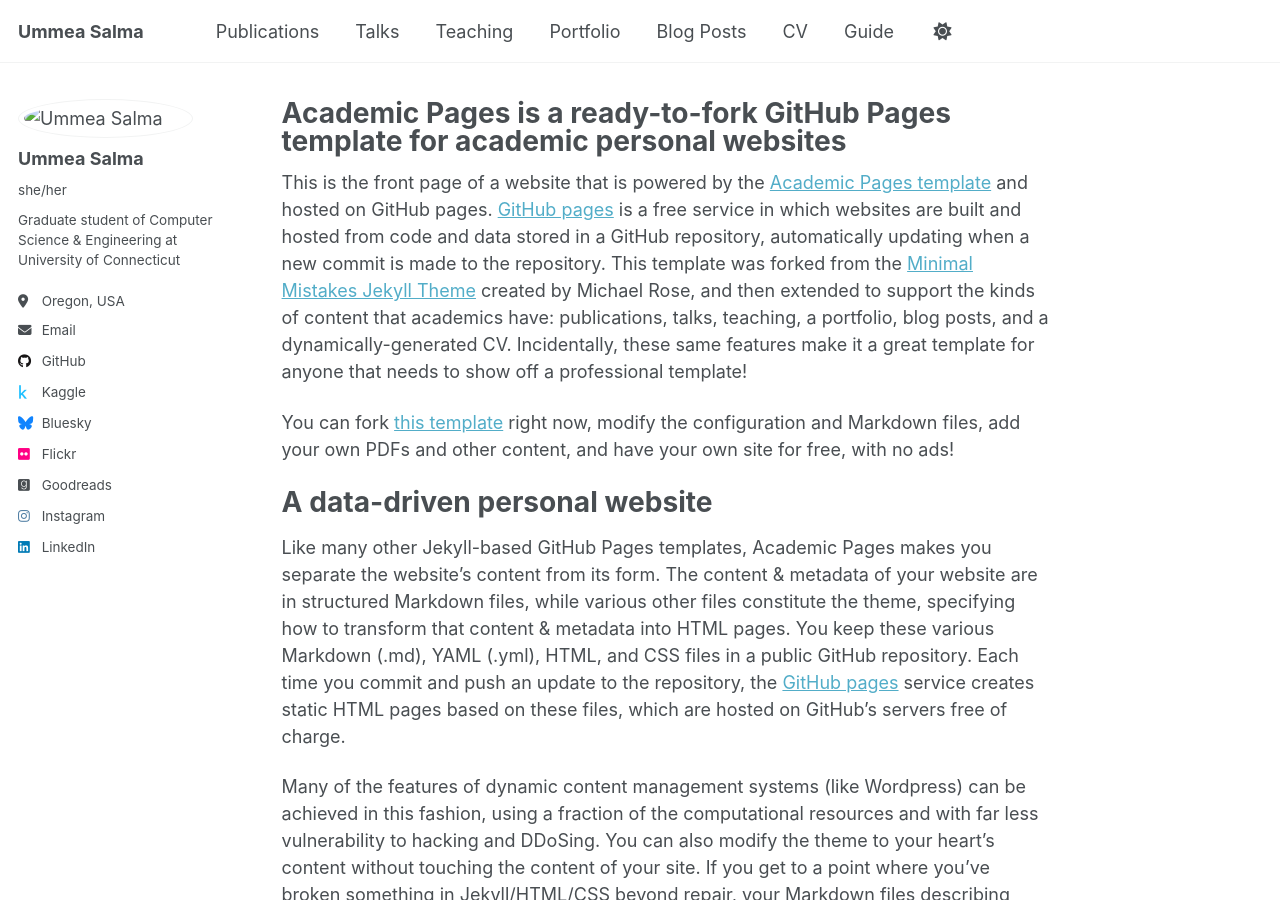
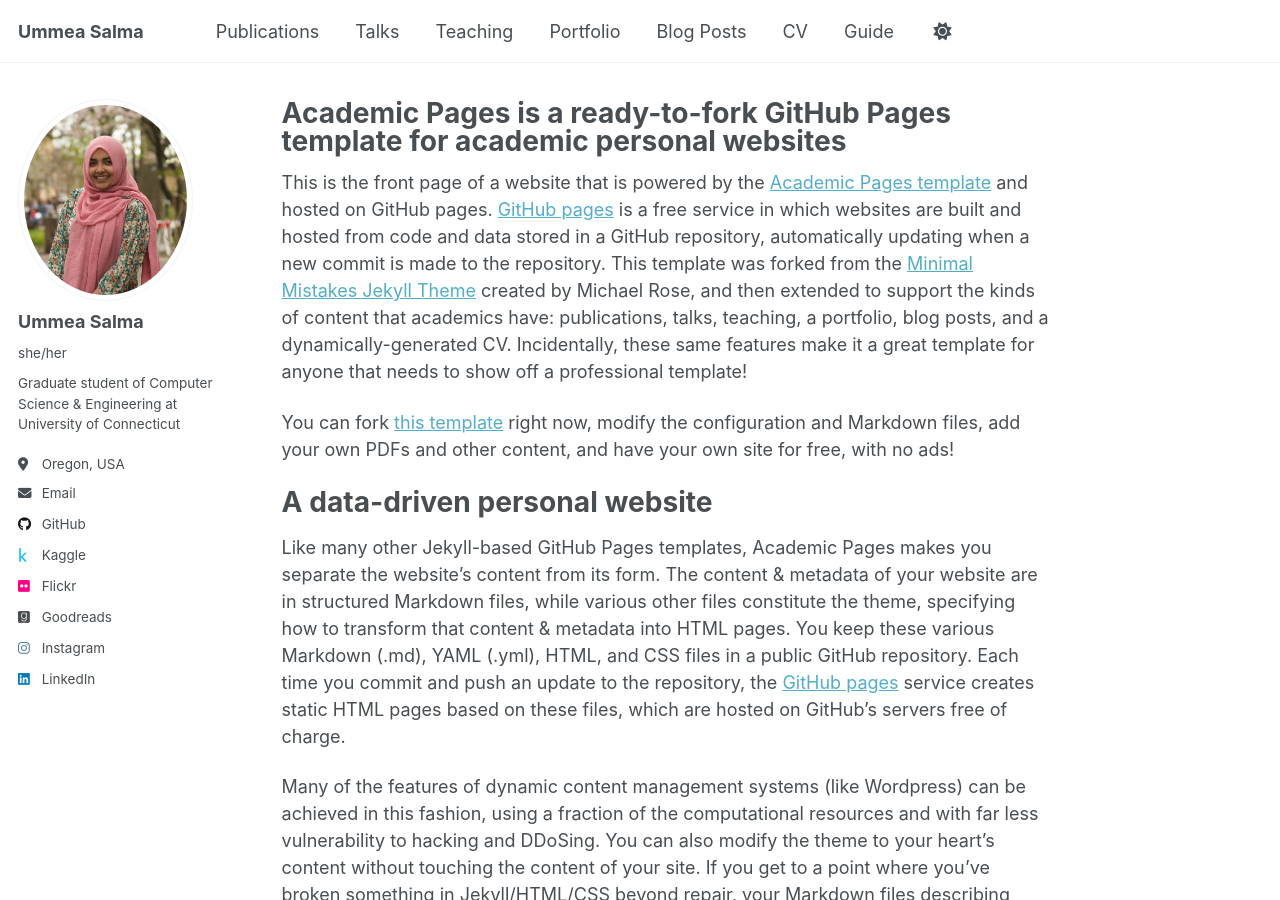
Before and after one commit to ummeasalma/ummeasalma.github.io, a Jekyll site: the page built from _pages/about.md, in a window 1280 px wide and 900 px high. Built offline with Jekyll 4.4.1, drawn with Linux system fonts in a browser that asks for light colours; a script that is not in the unit is left out.

Commit message:
Update _config.yml
Updated avatar path and commented out Bluesky username.

```diff
--- a/_config.yml
+++ b/_config.yml
@@ -23,7 +23,7 @@ repository               : "academicpages/academicpages.github.io"
 #               Additional customization can be done by editing /_includes/author-profile.html
 author:
   # Biographic information
-  avatar           : "images/me.jpeg"
+  avatar           : "me.jpeg"
   name             : "Ummea Salma"
   pronouns         : "she/her"
   bio              : "Graduate student of Computer Science & Engineering at University of Connecticut"
@@ -54,7 +54,7 @@ author:
 
   # Social media
   artstation       : # Username
-  bluesky          : "bsky.app" # Replace this with you Bluesky username
+  bluesky          : #"bsky.app" # Replace this with you Bluesky username
   facebook         : # Username
   flickr           : "sunshinethroughlenses"
   foursquare       : # Username
```
